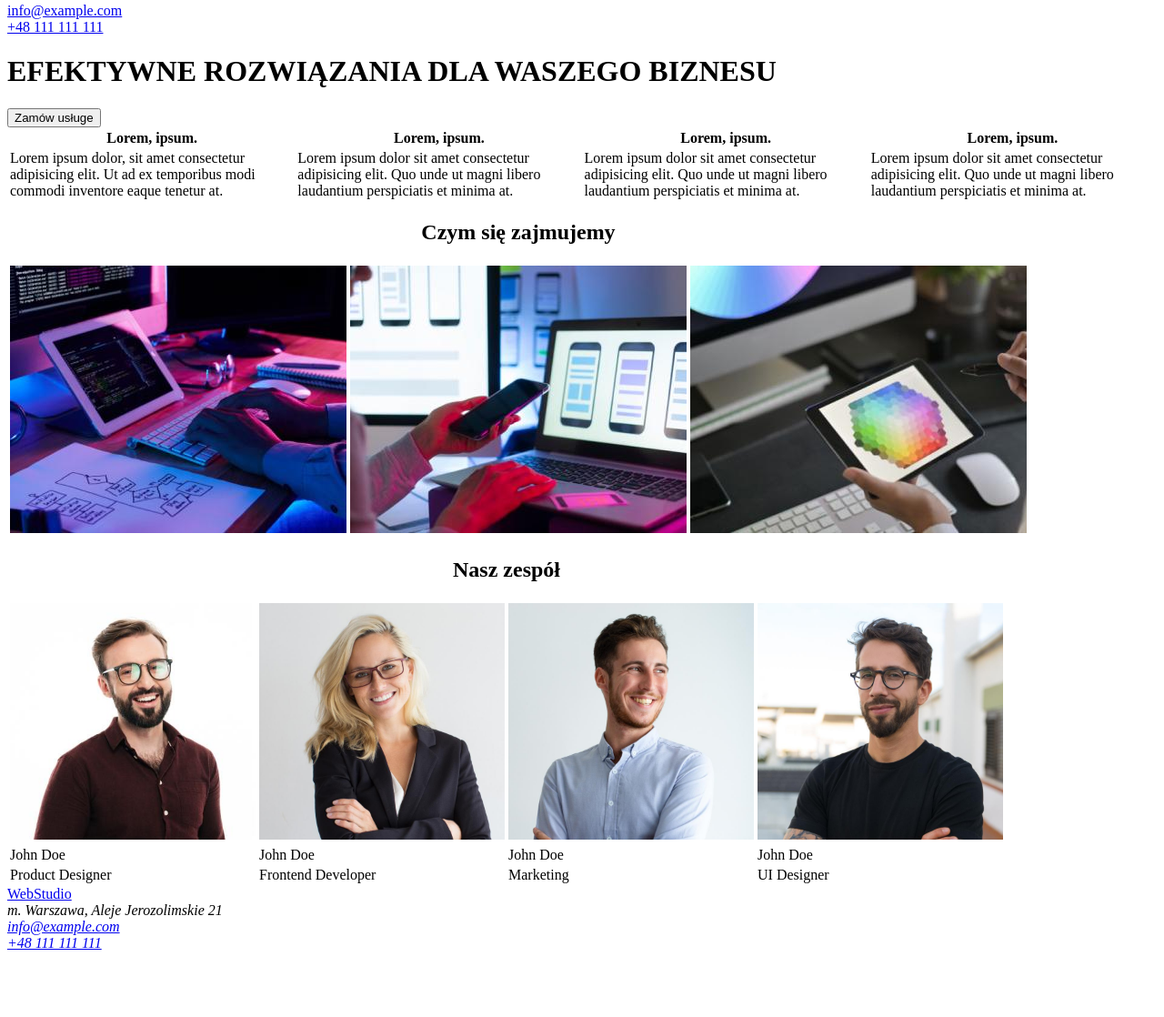
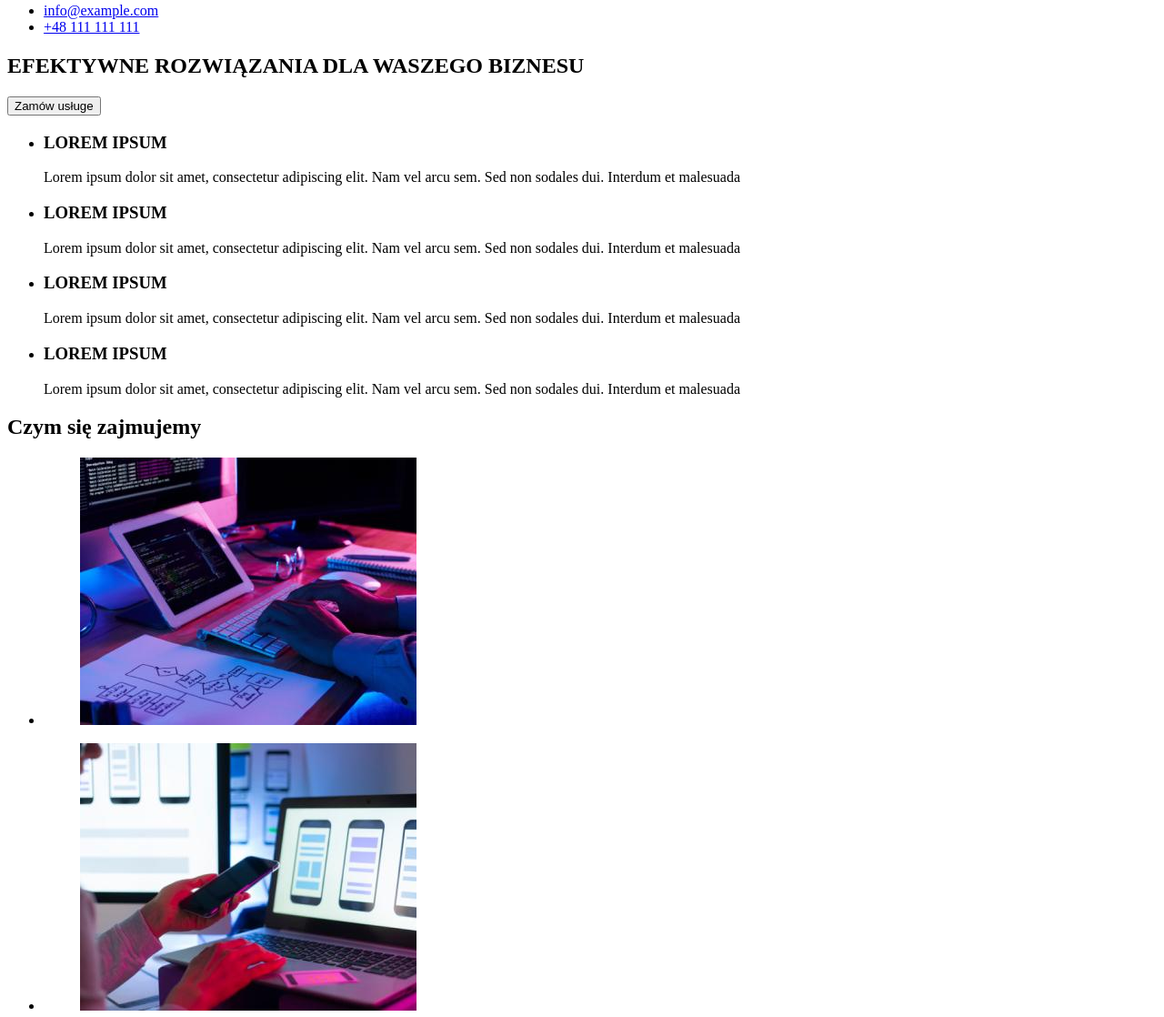
Before and after one commit to kasiabizanska/goit-markup-hw-01, a plain HTML site: page index.html in a window 1280 px wide. Shown: the part 109-1227 px from the top of the page at 91% size. Before the commit the page ends 1163 px from the top, so only its background shows below. Drawn offline with Linux system fonts and the light colour scheme.

Commit message:
tables deleted, sections created
tables deleted, sections created

```diff
--- a/index.html
+++ b/index.html
@@ -16,133 +16,128 @@
           <li>Kontakt</li>
         </ul>
       </nav>
-      <a href="mailto:info@example.com">info@example.com</a><br />
-      <a href="tel:+48111111111">+48 111 111 111</a>
+      <ul>
+        <li><a href="mailto:info@example.com">info@example.com</a><br /></li>
+        <li><a href="tel:+48111111111">+48 111 111 111</a></li>
+      </ul>
     </header>
     <main>
+      <section>
         <h1>EFEKTYWNE ROZWIĄZANIA DLA WASZEGO BIZNESU</h1>
         <button type="button">Zamów usługe</button>
-      <table>
-        <!-- <caption>
-          Nasze atuty
-        </caption> -->
-        <thead>
-          <tr>
-            <th>Lorem, ipsum.</th>
-            <th>Lorem, ipsum.</th>
-            <th>Lorem, ipsum.</th>
-            <th>Lorem, ipsum.</th>
-          </tr>
-        </thead>
-        <tbody>
-          <tr>
-            <td>
-              Lorem ipsum dolor, sit amet consectetur adipisicing elit. Ut ad ex
-              temporibus modi commodi inventore eaque tenetur at.
-            </td>
-            <td>
-              Lorem ipsum dolor sit amet consectetur adipisicing elit. Quo unde
-              ut magni libero laudantium perspiciatis et minima at.
-            </td>
-            <td>
-              Lorem ipsum dolor sit amet consectetur adipisicing elit. Quo unde
-              ut magni libero laudantium perspiciatis et minima at.
-            </td>
-            <td>
-              Lorem ipsum dolor sit amet consectetur adipisicing elit. Quo unde
-              ut magni libero laudantium perspiciatis et minima at.
-            </td>
-          </tr>
-        </tbody>
-      </table>
-      <table>
-        <caption>
+      </section>
+
+      <section class="our advantages">
+        <ul>
+          <li>
+            <h3>LOREM IPSUM</h3>
+            <p>
+              Lorem ipsum dolor sit amet, consectetur adipiscing elit. Nam vel
+              arcu sem. Sed non sodales dui. Interdum et malesuada
+            </p>
+          </li>
+          <li>
+            <h3>LOREM IPSUM</h3>
+            <p>
+              Lorem ipsum dolor sit amet, consectetur adipiscing elit. Nam vel
+              arcu sem. Sed non sodales dui. Interdum et malesuada
+            </p>
+          </li>
+          <li>
+            <h3>LOREM IPSUM</h3>
+            <p>
+              Lorem ipsum dolor sit amet, consectetur adipiscing elit. Nam vel
+              arcu sem. Sed non sodales dui. Interdum et malesuada
+            </p>
+          </li>
+          <li>
+            <h3>LOREM IPSUM</h3>
+            <p>
+              Lorem ipsum dolor sit amet, consectetur adipiscing elit. Nam vel
+              arcu sem. Sed non sodales dui. Interdum et malesuada
+            </p>
+          </li>
+        </ul>
+      </section>
+      <section>
         <h2>Czym się zajmujemy</h2>
-        </caption>
-        <thead>
-          <tr>
-            <td>
+        <ul>
+          <li>
+            <figure>
               <img
                 src="https://raw.githubusercontent.com/kasiabizanska/goit-markup-hw-01/main/images/image.jpg"
                 alt="person at work with a laptop"
                 width="370"
                 height="294"
               />
-            </td>
-            <td>
+            </figure>
+          </li>
+          <li>
+            <figure>
               <img
                 src="https://raw.githubusercontent.com/kasiabizanska/goit-markup-hw-01/main/images/image2.jpg"
                 alt="person at work with a smartphone"
                 width="370"
                 height="294"
               />
-            </td>
-            <td>
+            </figure>
+          </li>
+          <li>
+            <figure>
               <img
                 src="https://raw.githubusercontent.com/kasiabizanska/goit-markup-hw-01/main/images/image3.jpg"
                 alt="person at work with a notebook"
                 width="370"
                 height="294"
               />
-            </td>
-          </tr>
-        </thead>
-      </table>
-      <table>
-        <caption>
-          <h2>Nasz zespół</h2>
-        </caption>
-        <thead>
-          <tr>
-            <td>
+            </figure>
+          </li>
+        </ul>
+      </section>
+      <section>
+        <ul>
+          <li>
             <img
               src="https://raw.githubusercontent.com/kasiabizanska/goit-markup-hw-01/main/images/image4.jpg"
               alt="smiling man wearing glasses"
               width="270"
               height="260"
             />
-            </td>
-            <td>
+            <h3>John Doe</h3>
+            <p>Product Designer</p>
+          </li>
+          <li>
             <img
               src="https://raw.githubusercontent.com/kasiabizanska/goit-markup-hw-01/main/images/image5.jpg"
               alt="smiling woman wearing glasses"
               width="270"
               height="260"
             />
-            </td>
-            <td>
+            <h3>John Doe</h3>
+            <p>Frontend Developer</p>
+          </li>
+          <li>
             <img
               src="https://raw.githubusercontent.com/kasiabizanska/goit-markup-hw-01/main/images/image6.jpg"
               alt="smiling man"
               width="270"
               height="260"
             />
-            </td>
-            <td>
+            <h3>John Doe</h3>
+            <p>Marketing</p>
+          </li>
+          <li>
             <img
               src="https://raw.githubusercontent.com/kasiabizanska/goit-markup-hw-01/main/images/image7.jpg"
               alt="man wearing glasses"
               width="270"
               height="260"
             />
-            </td>
-          </tr>
-        </thead>
-        <tbody>
-          <tr>
-            <td>John Doe</td>
-            <td>John Doe</td>
-            <td>John Doe</td>
-            <td>John Doe</td>
-          </tr>
-          <tr>
-            <td>Product Designer</td>
-            <td>Frontend Developer</td>
-            <td>Marketing</td>
-            <td>UI Designer</td>
-          </tr>
-        </tbody>
-      </table>
+            <h3>John Doe</h3>
+            <p>UI Designer</p>
+          </li>
+        </ul>
+      </section>
     </main>
     <footer>
       <a href="index.html">WebStudio</a>
```
Lines whose indentation alone changed are shown as unchanged.
